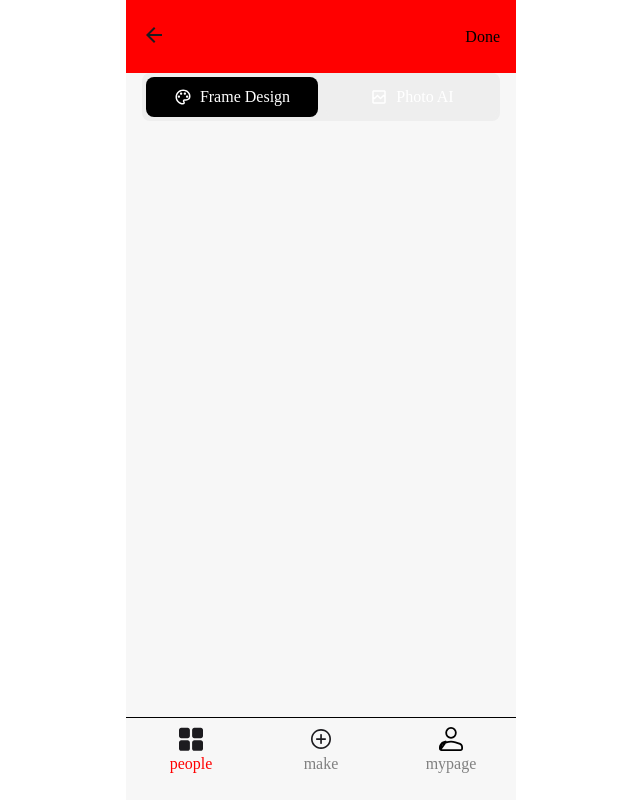
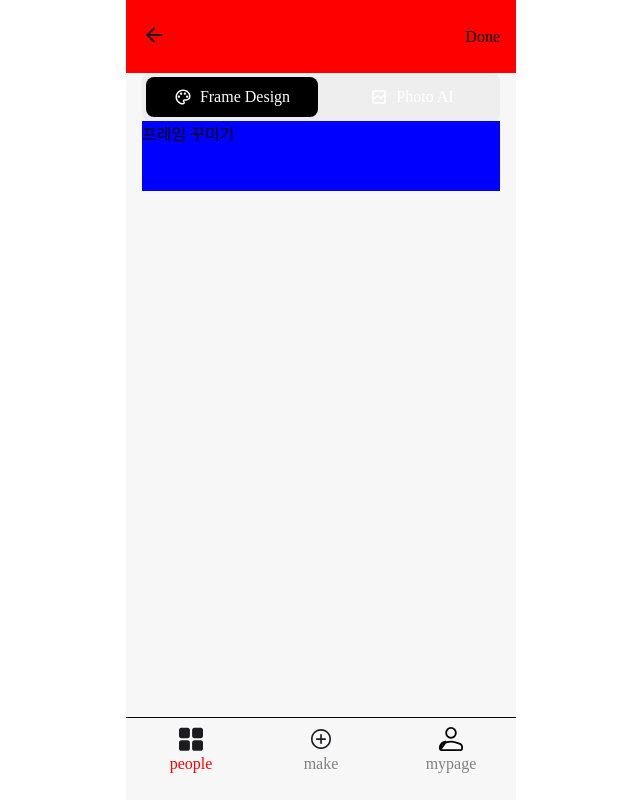
Before and after one commit to anonymousRecords/kimchi-client, a React (Vite) app: page /decorate in a window 1280 px wide. Shown: the whole page, without its empty margins (319-959 px from the left). Built offline with nearby package versions, Linux system fonts and the light colour scheme.

Commit message:
feat : Implement tool change

```diff
--- /dev/null
+++ b/src/components/DecoratePage/FrameTool.jsx
@@ -0,0 +1,13 @@
+import styled from 'styled-components';
+
+const StyledFrameTool = styled.div`
+
+`
+
+export default function FrameTool () {
+    return(
+        <StyledFrameTool>
+            <div>프레임 꾸미기</div>
+        </StyledFrameTool>
+    )
+}
--- /dev/null
+++ b/src/components/DecoratePage/PhotoTool.jsx
@@ -0,0 +1,14 @@
+import styled from 'styled-components';
+
+const StyledPhotoTool = styled.div`
+
+`
+
+export default function PhotoTool () {
+
+    return(
+        <StyledPhotoTool>
+            <div>사진 꾸미기</div>
+        </StyledPhotoTool>
+    )
+}
--- a/src/pages/DecoratePage.jsx
+++ b/src/pages/DecoratePage.jsx
@@ -1,6 +1,8 @@
 import React, { useState } from "react"; // eslint-disable-line no-unused-vars
 import styled from 'styled-components';
 import { Link } from "react-router-dom";
+import FrameTool from "../components/DecoratePage/FrameTool";
+import PhotoTool from "../components/DecoratePage/PhotoTool";
 
 const StyledDecorate = styled.div`
     width: 390px;
@@ -68,10 +70,17 @@ const StyledDecorate = styled.div`
         background-color: black;
         color: white; /* (Optional) Change text color when selected */
       }
+
+    .tool-container {
+        width: 358px;
+        height: 70px;
+        background-color: blue;
+    }
 `
 
 const DecoratePage = () => {
     const [selectedButton, setSelectedButton] = useState("frame");
+    // const [selectedImages, setSelectedImages] = useState([]); // eslint-disable-line no-unused-vars
 
     return (
       <StyledDecorate>
@@ -104,6 +113,13 @@ const DecoratePage = () => {
               </div>
             </button>
           </div>
+          <div className="card">
+            {/* <ImageCard/> */}
+          </div>
+        </div>
+        <div className="tool-container">
+            {selectedButton === "frame" && <FrameTool/>}
+            {selectedButton === "photo" && <PhotoTool/>}
         </div>
       </StyledDecorate>
     )
```
